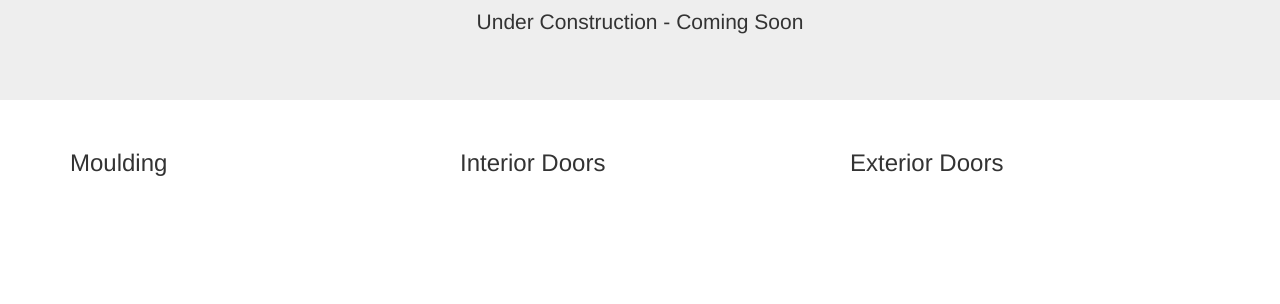
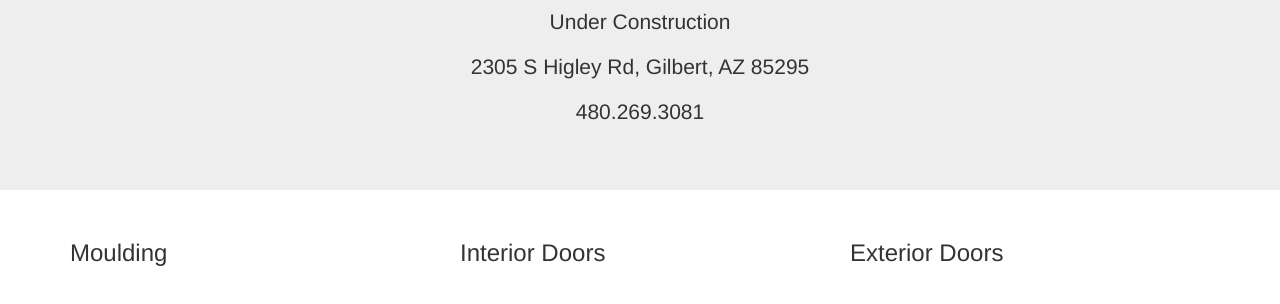
Before and after one commit to muorona/muorona.github.io, a plain HTML site: page index.html in a window 1280 px wide. Shown: the part 140-444 px from the top of the page. Drawn offline with nearby package versions, Linux system fonts and the light colour scheme.

Commit message:
Update index.html

```diff
--- a/index.html
+++ b/index.html
@@ -12,7 +12,9 @@
 
 <div class="jumbotron text-center">
   <h1>Noble Door & Trim</h1>
-  <p>Under Construction - Coming Soon</p>
+  <p>Under Construction</p>
+  <p>2305 S Higley Rd, Gilbert, AZ 85295</p>
+  <p>480.269.3081</p>
 </div>
 
 <div class="container">
```
